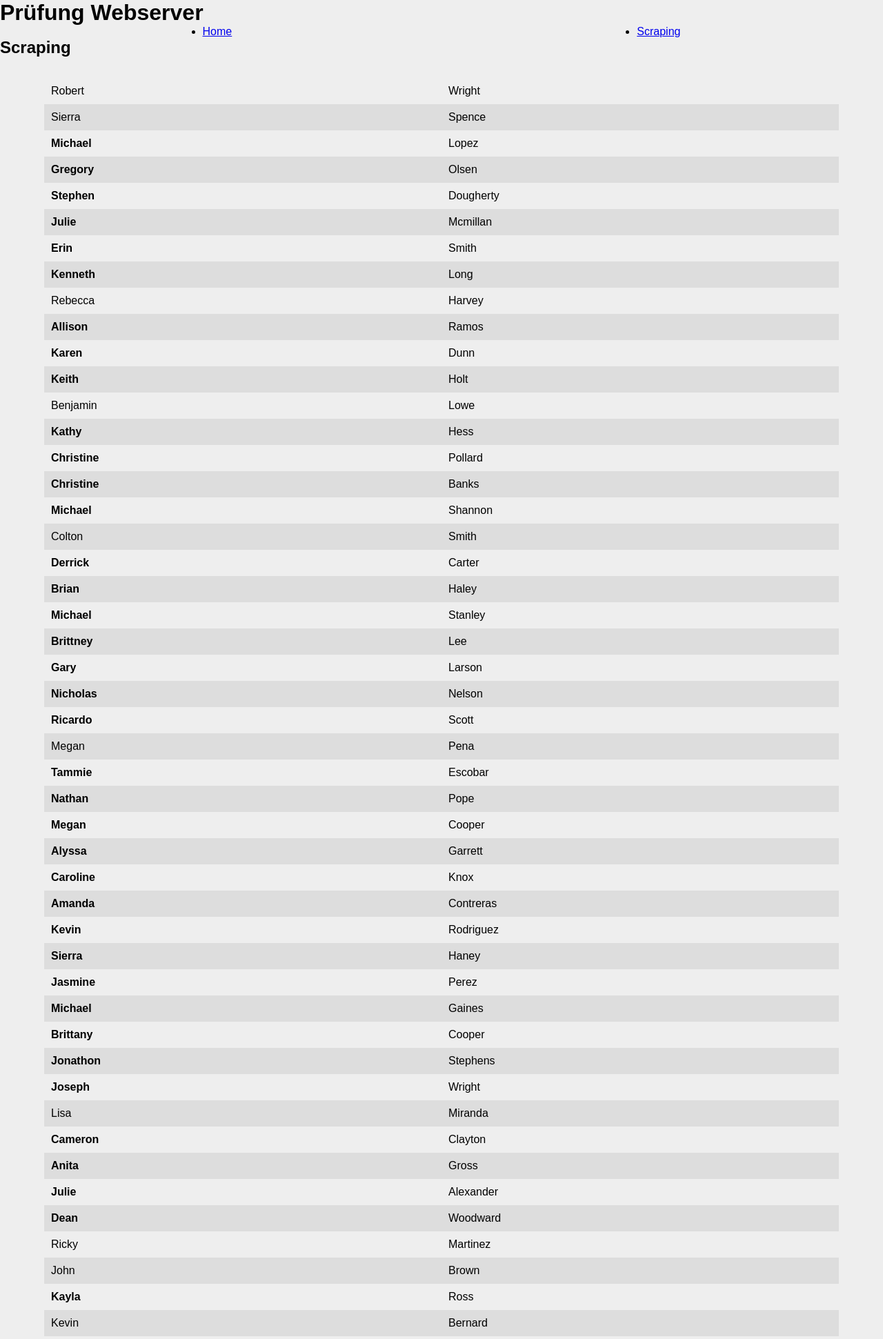
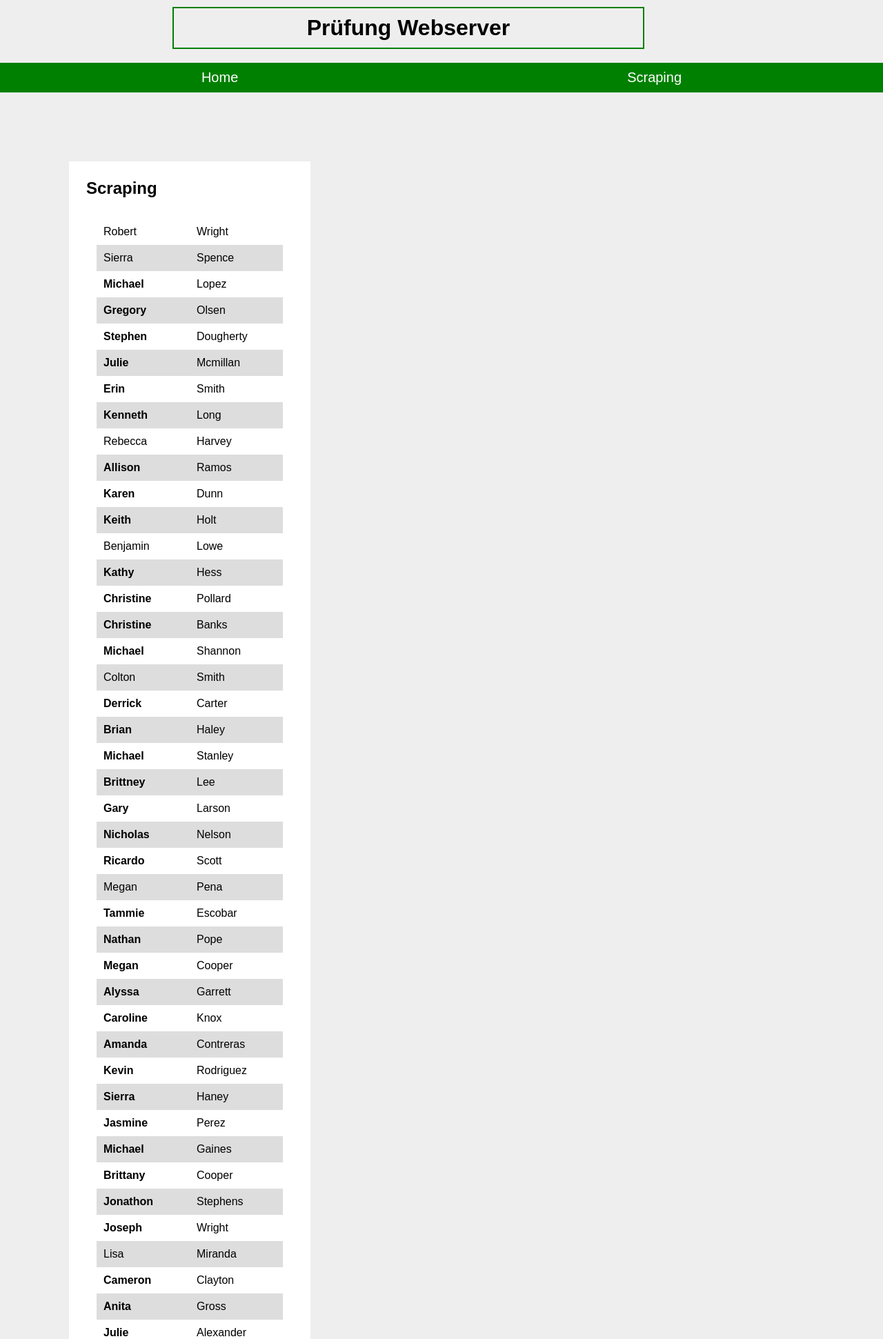
Before and after one commit to cedricgeissmann/pruefung-webserver-1mz, a Flask app: page /scraping in a window 1280 px wide. Shown: the top 1941 px of the page at 69% size. Run offline with Flask 2, Linux system fonts and the light colour scheme.

Commit message:
Aufgabe 2 fertig

```diff
--- a/static/main.css
+++ b/static/main.css
@@ -13,5 +13,16 @@ body {
     justify-content: space-around;
 }
 
-/* Implementieren Sie Ihre Änderungen hier. Lassen Sie den Code oben so wie er
-* ist!!! */
+div {
+    width: 300px;
+    border: 15px solid white;
+    padding: 10px;
+    margin: 100px ;
+    background-color: white;
+  }
+
+.navbar {
+    padding: 10px;
+    background: green;
+    margin-top: 20px;
+}
--- a/templates/base.html
+++ b/templates/base.html
@@ -9,6 +9,30 @@
 </head>
 <body>
     <h1>Prüfung Webserver</h1>
+
+    <style>
+        h1 {
+            width: 50%;
+            padding: 10px 20px;
+            text-align: center;
+            margin-left: 250px;
+            margin-top: 10px ;
+            border: 2px solid green;
+        }
+
+        .nav-item {
+            list-style: none;
+        }
+
+        .nav-link{
+            font-size: 15pt;
+            color: white;
+            text-decoration: none;
+            background-color: green;
+        }
+
+    </style>
+
     <ul class="navbar">
         <li class="nav-item">
             <a class="nav-link" href="/">Home</a>
--- a/templates/scraping.html
+++ b/templates/scraping.html
@@ -15,8 +15,9 @@
             background: #dddddd;
         }
         tr:hover {
-            background: #bbbbbb;
+            background: #dddddd;
         }
+
     </style>
 
     <table>
```
